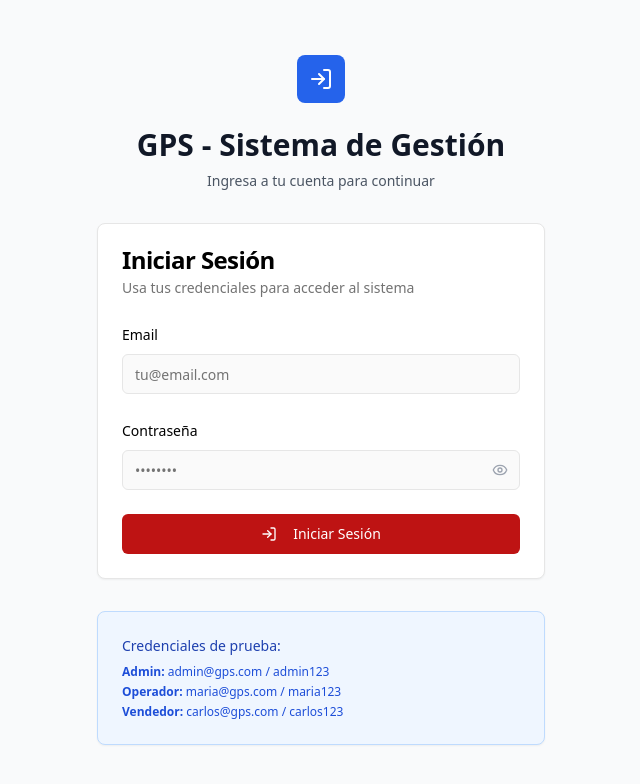
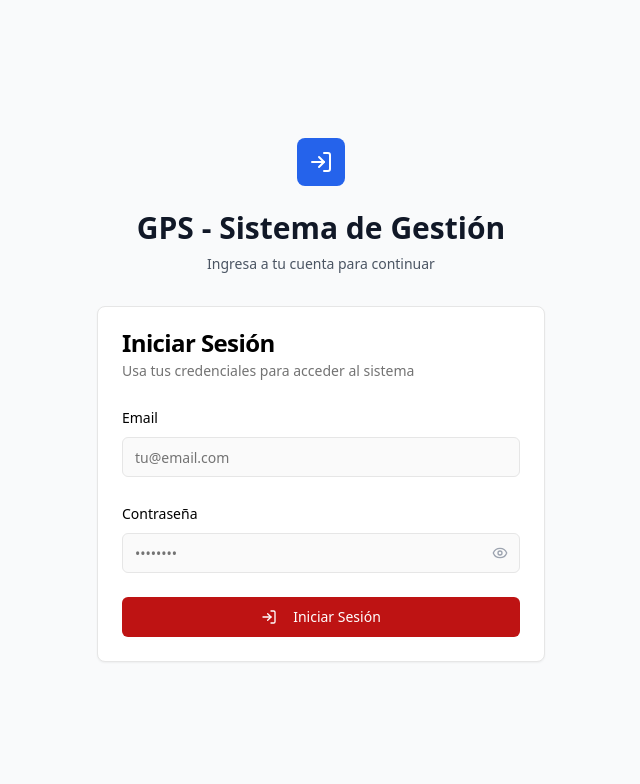
Before and after one commit to 4ndreams/GPS, a React (Vite) app in the folder web-gestion-react/: page /login in a window 1280 px wide. Shown: the top 784 px of the page, without its empty margins (319-959 px from the left). Built offline with nearby package versions, Linux system fonts and the light colour scheme; no server answers.

Commit message:
Quitar los usuarios de prueba

```diff
--- a/web-gestion-react/src/pages/LoginPage.tsx
+++ b/web-gestion-react/src/pages/LoginPage.tsx
@@ -146,20 +146,6 @@ export default function LoginPage() {
             </form>
           </CardContent>
         </Card>
-
-        {/* Información de credenciales de prueba */}
-        <Card className="mt-4 bg-blue-50 border-blue-200">
-          <CardContent className="pt-6">
-            <h3 className="text-sm font-medium text-blue-800 mb-2">
-              Credenciales de prueba:
-            </h3>
-            <div className="space-y-1 text-xs text-blue-700">
-              <div><strong>Admin:</strong> admin@gps.com / admin123</div>
-              <div><strong>Operador:</strong> maria@gps.com / maria123</div>
-              <div><strong>Vendedor:</strong> carlos@gps.com / carlos123</div>
-            </div>
-          </CardContent>
-        </Card>
       </div>
     </div>
   );
```
